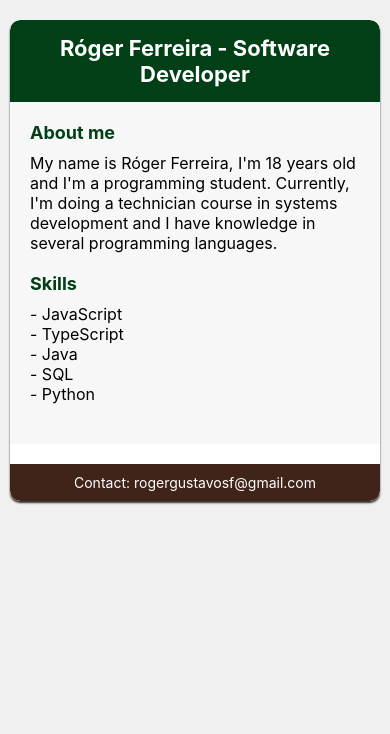
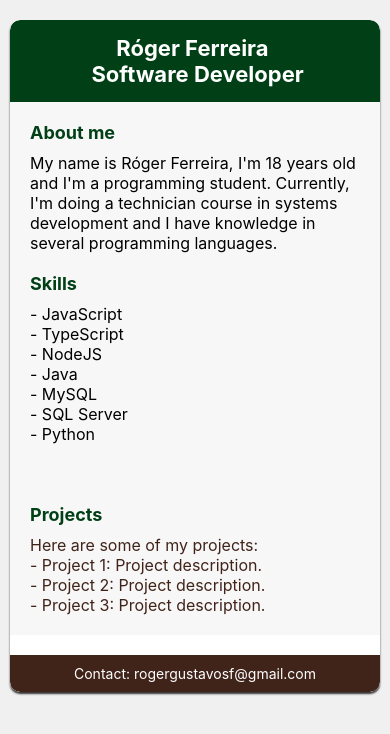
Before and after one commit to roger-gsf/UC15-React-Native, a React Native app in the folder card-exercise/: screen / in a window 390 px wide. Shown: the top 734 px of the page. Built offline with nearby package versions, Linux system fonts and the light colour scheme.

Commit message:
Updating

```diff
--- a/card-exercise/src/components/Card.tsx
+++ b/card-exercise/src/components/Card.tsx
@@ -2,12 +2,14 @@ import { View, StyleSheet } from "react-native";
 import Header from "../components/Header";
 import Main from "../components/Main";
 import Footer from "../components/Footer";
+import Projects from "./Projects";
 
 const Card = () => {
   return (
     <View style={styles.card}>
       <Header />
       <Main />
+      <Projects />
       <Footer />
     </View>
   );
--- a/card-exercise/src/components/Header.tsx
+++ b/card-exercise/src/components/Header.tsx
@@ -3,7 +3,7 @@ import { View, Text, StyleSheet } from "react-native";
 const Header = () => {
     return (
         <View style={styles.header}>
-            <Text style={styles.headerText}>Róger Ferreira - Software Developer</Text>
+            <Text style={styles.headerText}>Róger Ferreira <br></br> Software Developer</Text>
         </View>
     )
 }
--- a/card-exercise/src/components/Main.tsx
+++ b/card-exercise/src/components/Main.tsx
@@ -12,8 +12,10 @@ const Main = () => {
       <Text style={styles.text}>
         - JavaScript{'\n'}
         - TypeScript{'\n'}
+        - NodeJS{'\n'}
         - Java{'\n'}
-        - SQL{'\n'}
+        - MySQL{'\n'}
+        - SQL Server{'\n'}
         - Python
       </Text>
     </View>
@@ -24,7 +26,6 @@ const styles = StyleSheet.create({
   main: {
     backgroundColor: "#f7f7f7",
     padding: 20,
-    marginBottom: 20,
   },
   title: {
     fontSize: 18,
--- a/card-exercise/src/components/Projects.tsx
+++ b/card-exercise/src/components/Projects.tsx
@@ -29,7 +29,6 @@ const styles = StyleSheet.create({
     text: {
         fontSize: 16,
         color: "#402319",
-        marginBottom: 20,
     },
 });
 
--- a/card-exercise/src/screens/Home.tsx
+++ b/card-exercise/src/screens/Home.tsx
@@ -1,13 +1,11 @@
 import { SafeAreaView, ScrollView, StyleSheet } from "react-native";
 import Card from "../components/Card";
-import Projects from "../components/Projects";
 
 const Home = () => {
     return (
         <SafeAreaView style={styles.container}>
             <ScrollView contentContainerStyle={styles.scrollContainer}>
                 <Card />
-                {/* <Projects /> */}
             </ScrollView>
         </SafeAreaView>
     )
```
Also changed, not shown: 2 other files (tests, documents, lock files or other folders).
